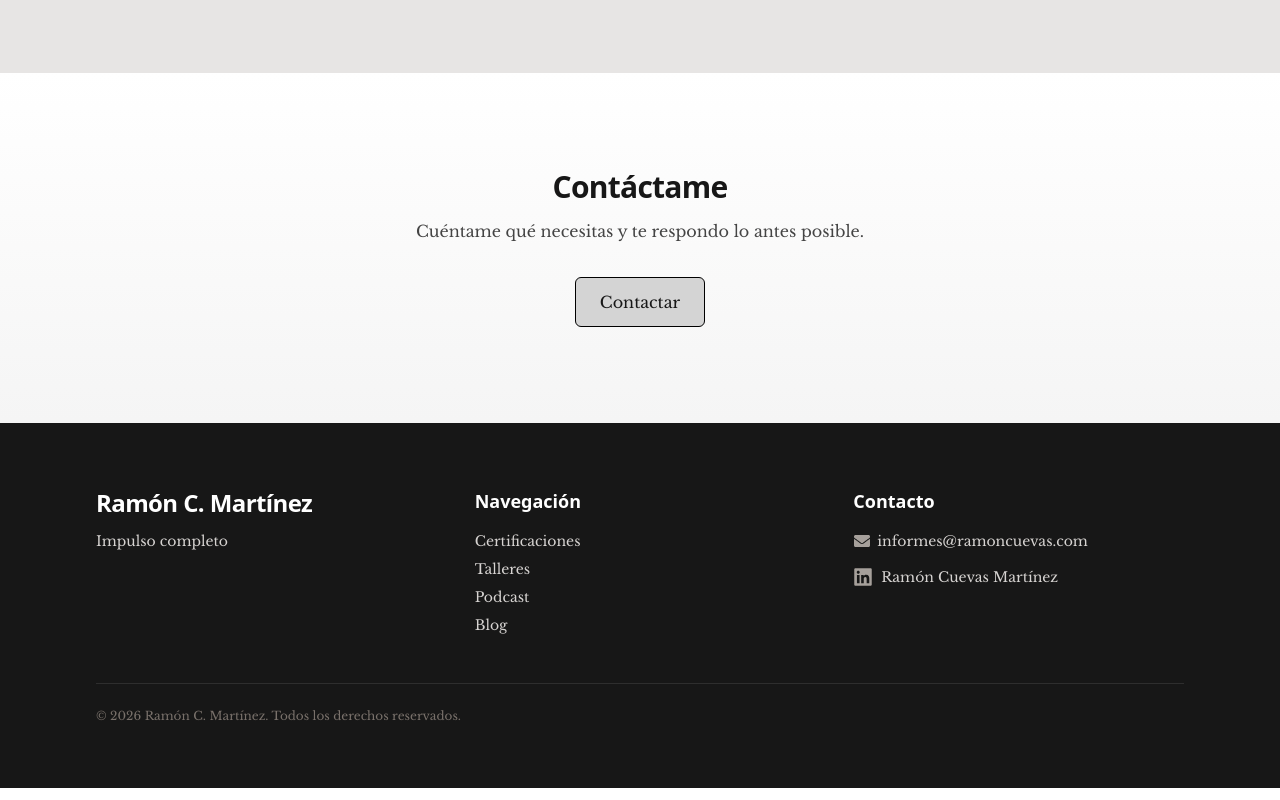
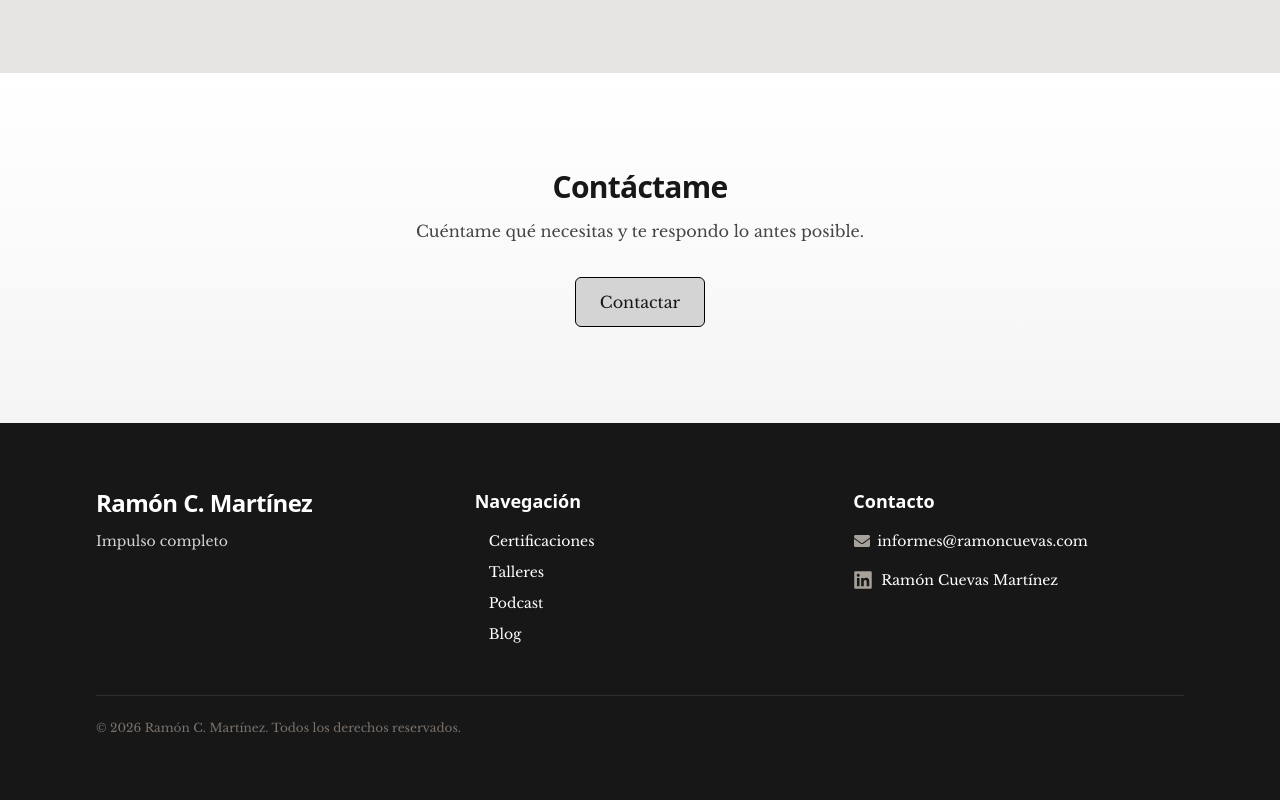
Before and after one commit to SolertiaMain/ramon-landing, a Next.js app: page / in a window 1280 px wide. Shown: the part 2256-3056 px from the top of the page. Built offline with nearby package versions, Linux system fonts and the light colour scheme.

Commit message:
Fix footer animations

```diff
--- a/src/components/layout/Footer.jsx
+++ b/src/components/layout/Footer.jsx
@@ -5,12 +5,13 @@ import Container from "./Container";
 import { site } from "../../content/site";
 import SocialLinks from "./SocialLinks";
 import { FaEnvelope } from "react-icons/fa";
-import Link from "next/link";
-
 
 export default function Footer() {
   const ref = useRef(null);
   const [visible, setVisible] = useState(false);
+
+  // Para marcar "activo" en navegación cuando usas hashes (#...)
+  const [activeHash, setActiveHash] = useState("");
 
   useEffect(() => {
     const observer = new IntersectionObserver(
@@ -29,7 +30,17 @@ export default function Footer() {
     return () => observer.disconnect();
   }, []);
 
+  useEffect(() => {
+    const readHash = () => setActiveHash(window.location.hash || "");
+    readHash();
+    window.addEventListener("hashchange", readHash);
+    return () => window.removeEventListener("hashchange", readHash);
+  }, []);
+
   const currentYear = new Date().getFullYear();
+
+  // Color hover elegante (más “corporativo” que blanco puro)
+  const hoverText = "text-stone-100";
 
   return (
     <footer
@@ -45,27 +56,64 @@ export default function Footer() {
             <h3 className="text-2xl font-semibold tracking-tight">
               {site.hero.name}
             </h3>
-
-            <p className="mt-2 text-sm text-stone-300">
-              {site.hero.tagline}
-            </p>
+            <p className="mt-2 text-sm text-stone-300">{site.hero.tagline}</p>
           </div>
 
           {/* Navegación */}
           <div>
             <h4 className="text-lg font-semibold mb-4">Navegación</h4>
 
-            <ul className="space-y-2 text-sm text-stone-300">
-              {site.nav.map((item) => (
+            <ul className="space-y-2 text-sm">
+              {site.nav.map((item) => {
+                const isActive = activeHash === item.href;
+
+                return (
                   <li key={item.href}>
                     <a
                       href={item.href}
-                    className="hover:text-white transition-colors"
+                      aria-current={isActive ? "page" : undefined}
+                      className={[
+                        "group relative inline-flex items-center",
+
+                        // Color base (SIEMPRE gris)
+                        "text-stone-400",
+
+                        // Animación
+                        "transition-all duration-200 ease-out",
+
+                        // Hover / focus (temporal)
+                        "hover:text-stone-100",
+                        "focus-visible:text-stone-100",
+
+                        // Accesibilidad
+                        "focus-visible:outline-none",
+                        "focus-visible:ring-2 focus-visible:ring-white/20",
+                        "focus-visible:ring-offset-2 focus-visible:ring-offset-neutral-900",
+
+                        // Active
+                        "active:scale-[0.99]",
+                      ].join(" ")}
                     >
+
+                      {/* Indicador activo/hover (barra sutil a la izquierda) */}
+                      <span
+                        className={[
+                          "mr-3 h-4 w-[2px] rounded-full",
+                          "bg-white/0 transition-all duration-200 ease-out",
+                          "group-hover:bg-white/60",
+                          "group-focus-visible:bg-white/60",
+                          isActive ? "bg-white/60" : "",
+                        ].join(" ")}
+                        aria-hidden="true"
+                      />
+
+                      <span className="transition-transform duration-200 ease-out group-hover:-translate-y-[1px] group-focus-visible:-translate-y-[1px]">
                         {item.label}
+                      </span>
                     </a>
                   </li>
-              ))}
+                );
+              })}
             </ul>
           </div>
 
@@ -73,18 +121,51 @@ export default function Footer() {
           <div>
             <h4 className="text-lg font-semibold mb-4">Contacto</h4>
 
-            <ul className="space-y-2 text-sm text-stone-300">
+            <ul className="space-y-2 text-sm">
               <li>
+                {/* group => ícono + texto sincronizados */}
                 <a
                   href="mailto:informes@ramoncuevas.com"
-                className="flex items-center gap-2 text-stone-300 hover:text-white transition-colors underline underline-offset-4"
+                  className={[
+                    "group inline-flex items-center gap-2",
+
+                    // Color base (NO cambia hasta hover)
+                    "text-stone-400",
+
+                    // Animación
+                    "transition-all duration-200 ease-out",
+
+                    // Hover / focus
+                    "hover:text-stone-100",
+                    "focus-visible:text-stone-100",
+
+                    // Accesibilidad
+                    "focus-visible:outline-none",
+                    "focus-visible:ring-2 focus-visible:ring-white/20",
+                    "focus-visible:ring-offset-2 focus-visible:ring-offset-neutral-900",
+
+                    // Active
+                    "active:scale-[0.99]",
+                  ].join(" ")}
                 >
-                <FaEnvelope className="text-stone-400 text-base translate-x-[1px]" />
-                <span>  informes@ramoncuevas.com</span>
+                  <FaEnvelope
+                    className={[
+                      "text-stone-400 text-base translate-x-[1px]",
+                      "transition-all duration-200 ease-out",
+                      "group-hover:text-stone-100",
+                      "group-focus-visible:text-stone-100",
+                      "group-hover:-translate-y-[1px]",
+                      "group-focus-visible:-translate-y-[1px]",
+                    ].join(" ")}
+                    aria-hidden="true"
+                  />
+
+                  <span className="transition-transform duration-200 ease-out group-hover:-translate-y-[1px] group-focus-visible:-translate-y-[1px]">
+                    informes@ramoncuevas.com
+                  </span>
                 </a>
+
               </li>
-
-
 
               <li className="pt-2">
                 <SocialLinks />
--- a/src/components/layout/SocialLinks.jsx
+++ b/src/components/layout/SocialLinks.jsx
@@ -9,10 +9,60 @@ export default function SocialLinks() {
         href="https://www.linkedin.com/in/ramón-cuevas-martínez-94a216a3/"
         target="_blank"
         rel="noopener noreferrer"
-        className="flex items-center gap-2 text-stone-300 hover:text-white transition-colors"
+        className={[
+          // Contenedor
+          "group inline-flex items-center gap-2",
+
+          // Color base
+          "text-stone-300",
+
+          // Transición general
+          "transition-all duration-200 ease-out",
+
+          // Hover / focus (texto + ícono)
+          "hover:text-stone-100",
+          "focus-visible:text-stone-100",
+
+          // Accesibilidad
+          "focus-visible:outline-none",
+          "focus-visible:ring-2 focus-visible:ring-white/20",
+          "focus-visible:ring-offset-2 focus-visible:ring-offset-neutral-900",
+
+          // Active
+          "active:scale-[0.99]",
+        ].join(" ")}
       >
-        <FaLinkedin className="text-xl text-stone-400" />
-        <span>Ramón Cuevas Martínez</span>
+        {/* Ícono */}
+        <FaLinkedin
+          className={[
+            "text-xl text-stone-400",
+
+            // Transición ícono
+            "transition-all duration-200 ease-out",
+
+            // Sync hover/focus
+            "group-hover:text-stone-100",
+            "group-focus-visible:text-stone-100",
+
+            // Micro-movimiento elegante
+            "group-hover:-translate-y-[1px]",
+            "group-focus-visible:-translate-y-[1px]",
+          ].join(" ")}
+          aria-hidden="true"
+        />
+
+        {/* Texto */}
+        <span
+          className={[
+            "transition-all duration-200 ease-out",
+
+            // Micro-movimiento
+            "group-hover:-translate-y-[1px]",
+            "group-focus-visible:-translate-y-[1px]",
+          ].join(" ")}
+        >
+          Ramón Cuevas Martínez
+        </span>
       </a>
     </div>
   );
```
Lines whose indentation alone changed are shown as unchanged.
